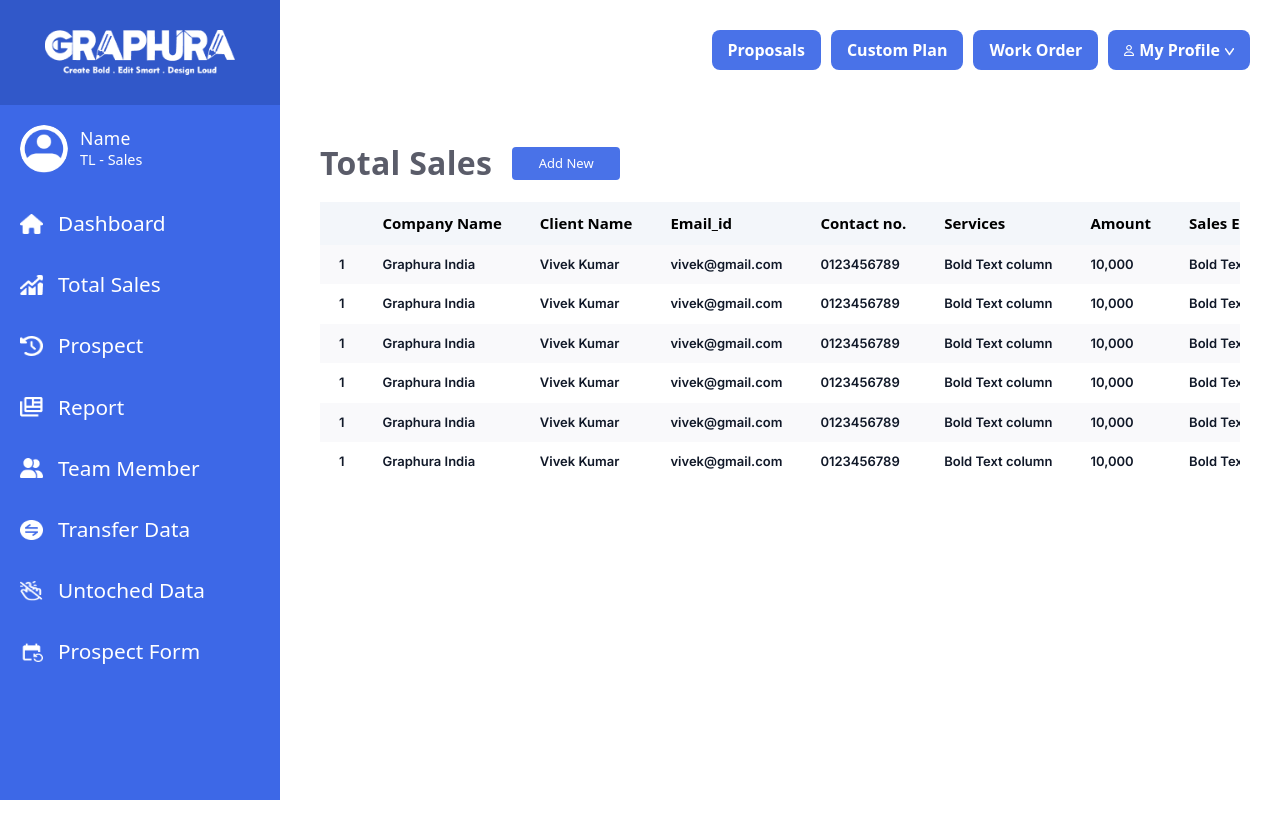
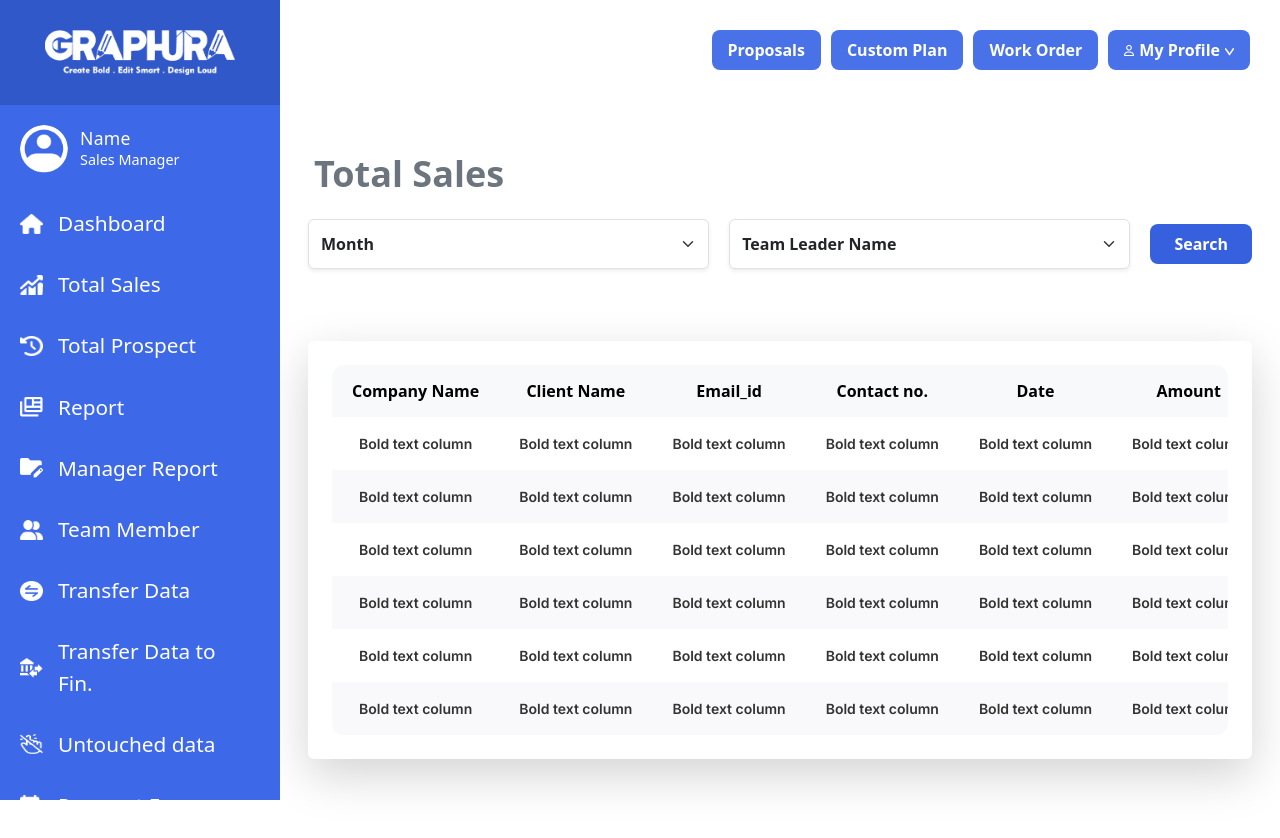
Before and after one commit to vivekkr10/Grphura-Bansari, a React app in the folder frontend/: page / in a window 1280 px wide. Both pictures are taken after a click on the item "Total Sales". Shown: the top 838 px of the page. Before the commit the page ends 800 px from the top, so only its background shows below. Built offline with nearby package versions, Linux system fonts and the light colour scheme; the HTML template or start-up script is replaced by a standard one.

Commit message:
corrected all allignments in salesManager

```diff
--- a/frontend/src/App.jsx
+++ b/frontend/src/App.jsx
@@ -35,7 +35,7 @@ import AccountantSidebar from "./components/accountant/Sidebar";
 import AccountantHeader from "./components/accountant/Header";
 
 function App() {
-  const role = localStorage.getItem("role") || "salesTeamLead"; // Example fallback
+  const role = localStorage.getItem("role") || "salesManager"; // Example fallback
   const currentRoutes = roleBasedRoutes[role] || [];
 
   // Choose header and sidebar dynamically
--- a/frontend/src/pages/salesManager/Salary.jsx
+++ b/frontend/src/pages/salesManager/Salary.jsx
@@ -1,5 +1,4 @@
 import React from "react";
-
 
 const Salary = () => {
   const data = [
@@ -18,7 +17,6 @@ const Salary = () => {
       contact: "Bold text column",
       duration: "Bold text column",
       Amount: "4000/- ",
-
     },
     {
       Name: "Bold text column",
@@ -27,7 +25,6 @@ const Salary = () => {
       contact: "Bold text column",
       duration: "Bold text column",
       Amount: "4000/- ",
-
     },
     {
       Name: "Bold text column",
@@ -36,7 +33,6 @@ const Salary = () => {
       contact: "Bold text column",
       duration: "Bold text column",
       Amount: "4000/- ",
-
     },
     {
       Name: "Bold text column",
@@ -45,7 +41,6 @@ const Salary = () => {
       contact: "Bold text column",
       duration: "Bold text column",
       Amount: "4000/- ",
-
     },
     {
       Name: "Bold text column",
@@ -54,19 +49,21 @@ const Salary = () => {
       contact: "Bold text column",
       duration: "Bold text column",
       Amount: "4000/- ",
-
     },
   ];
 
   return (
-    <div id="sales-report-container" style={{ backgroundColor: "#fff" }}>
+    <div
+      id="sales-report-container"
+      style={{ backgroundColor: "#fff", fontSize: "36px" }}
+    >
       {/* Heading */}
       <h3 id="sales-report-heading">Salary</h3>
 
       {/* Table container */}
       <div id="sales-report-wrapper">
         <div id="sales-report-table-container">
-          <table id="sales-report-table" style={{width:"100%"}}>
+          <table id="sales-report-table" style={{ width: "100%" }}>
             <thead id="sales-report-thead">
               <tr id="sales-report-header-row">
                 <th id="th-company">Name</th>
--- a/frontend/src/pages/salesManager/TotalSales.jsx
+++ b/frontend/src/pages/salesManager/TotalSales.jsx
@@ -1,4 +1,5 @@
 import React from "react";
+import "../../style/salesManager/totalSales.css";
 
 const TotalSales = () => {
   const data = [
@@ -78,111 +79,75 @@ const TotalSales = () => {
 
   return (
     <div
+      id="tsm-totalSales-wrapper"
       className="p-1 mt-5"
       style={{
         backgroundColor: "#fff",
-        marginLeft: "300px",
         minHeight: "100vh",
         padding: "30px",
       }}
     >
-      {/* Transfer Data Section */}
-      <h3 className="fw-bold mb-4 text-secondary">Total Sales</h3>
+      <h3 className="tsm-title fw-bold mb-4 text-secondary">Total Sales</h3>
 
-      {/* Centered dropdowns and button */}
+      {/* FILTER SECTION */}
       <div className="d-flex flex-column mb-5 mx-4">
-        {/* Dropdowns Row */}
         <div
           className="d-flex align-items-center justify-content-between mb-4"
           style={{ gap: "20px" }}
         >
           <div className="d-flex" style={{ gap: "20px", flex: "1" }}>
-            <select
-              className="form-select shadow-sm fw-bold"
-              style={{ width: "100%", maxWidth: "450px", height: "50px" }}
-            >
+            <select className="form-select shadow-sm fw-bold tsm-select">
               <option>Month</option>
             </select>
 
-            <select
-              className="form-select shadow-sm fw-bold"
-              style={{ width: "100%", maxWidth: "450px", height: "50px" }}
-            >
+            <select className="form-select shadow-sm fw-bold tsm-select">
               <option>Team Leader Name</option>
             </select>
           </div>
 
-          <button
-            className="btn btn-primary px-4"
-            style={{
-              whiteSpace: "nowrap",
-              backgroundColor: "#3158c9",
-            }}
-          >
+          <button className="btn btn-primary px-4 tsm-search-btn">
             Search
           </button>
         </div>
       </div>
 
-      {/* Total Sales */}
-
+      {/* TABLE */}
       <div className="d-flex justify-content-center mx-4">
         <div
-          className="table-responsive shadow-lg p-4 bg-white rounded"
-          style={{
-            width: "100%",
-            maxWidth: "1200px",
-            padding: "0px 20px",
-            maxHeight: "300px", // 👈 fixed height for 5 rows
-            minHeight: "380px",
-            overflowX: "auto",
-            overflowY: "hidden",
-            whiteSpace: "nowrap",
-          }}
+          className="tsm-table-container shadow-lg p-4 bg-white rounded"
         >
-          <table
-            className="table table-bordered align-middle text-center text-secondary opacity-75 mb-0"
-            style={{ minWidth: "1200px", lineHeight: "2.2" }}
-          >
-            <thead className="table-light">
+          <div className="tsm-table-wrapper">
+            <table className="tsm-table" style={{ minWidth: "1200px" }}>
+              <thead>
                 <tr>
-                <th className="fw-bold">Company Name</th>
-                <th className="fw-bold">Client Name</th>
-                <th className="fw-bold">Email_id</th>
-                <th className="fw-bold">Contact no.</th>
-                <th className="fw-bold">Date</th>
-                <th className="fw-bold">Amount</th>
-                <th className="fw-bold">TL Name</th>
-                <th className="fw-bold">Sales Executive</th>
-                <th className="fw-bold">Services</th>
-                <th className="fw-bold">Activity</th>
+                  <th>Company Name</th>
+                  <th>Client Name</th>
+                  <th>Email_id</th>
+                  <th>Contact no.</th>
+                  <th>Date</th>
+                  <th>Amount</th>
+                  <th>TL Name</th>
+                  <th>Sales Executive</th>
+                  <th>Services</th>
+                  <th>Activity</th>
                 </tr>
               </thead>
+
               <tbody>
                 {data.map((row, index) => (
                   <tr key={index}>
-                  <td className="fw-semibold">{row.companyName}</td>
-                  <td className="fw-semibold">{row.clientName}</td>
-                  <td className="fw-semibold">{row.email_id}</td>
-                  <td className="fw-semibold">{row.contactNo}</td>
-                  <td className="fw-semibold">{row.Date}</td>
-                  <td className="fw-semibold">{row.Amount}</td>
-                  <td className="fw-semibold">{row.TLname}</td>
-                  <td className="fw-semibold">{row.SalesExecutive}</td>
-                  <td className="fw-semibold">{row.Services}</td>
+                    <td>{row.companyName}</td>
+                    <td>{row.clientName}</td>
+                    <td>{row.email_id}</td>
+                    <td>{row.contactNo}</td>
+                    <td>{row.Date}</td>
+                    <td>{row.Amount}</td>
+                    <td>{row.TLname}</td>
+                    <td>{row.SalesExecutive}</td>
+                    <td>{row.Services}</td>
+
                     <td>
-                    <button
-                      className="btn btn-primary d-flex justify-content-center align-items-center"
-                      style={{
-                        padding: "1px 1px 1px 2px",
-                        whiteSpace: "nowrap",
-                        height: "28px", // height badha di
-                        fontSize: "13px",
-                        backgroundColor: "#0043fcff",
-                      }}
-                    >
-                      View
-                    </button>
+                      <button className="tsm-view-btn">View</button>
                     </td>
                   </tr>
                 ))}
@@ -191,6 +156,7 @@ const TotalSales = () => {
           </div>
         </div>
       </div>
+    </div>
   );
 };
 
--- a/frontend/src/pages/salesManager/UntouchedData.jsx
+++ b/frontend/src/pages/salesManager/UntouchedData.jsx
@@ -98,7 +98,7 @@ const UntouchedData = () => {
   return (
     <div
       id="untouchedData-container"
-      className="container-fluid bg-light min-vh-100"
+      className="container-fluid min-vh-100"
       style={{
         overflowX: "hidden",
         maxWidth: "100vw",
--- a/frontend/src/style/salesManager/teamreport.css
+++ b/frontend/src/style/salesManager/teamreport.css
@@ -1,9 +1,8 @@
 .manager-container {
   margin: 2rem auto;
-  /* width: 80%; */
   padding: 2rem;
   margin-left: var(--sidebar-width);
-  width: calc(100% - var(--sidebar-width));
+  /* width: calc(100% - var(--sidebar-width)); */
   border-radius: 15px;
   text-align: left;
 }
--- /dev/null
+++ b/frontend/src/style/salesManager/totalSales.css
@@ -0,0 +1,94 @@
+:root {
+  --sidebar-width: 280px;
+}
+
+/* PAGE WRAPPER */
+#tsm-totalSales-wrapper {
+  margin-left: var(--sidebar-width);
+  width: calc(100% - var(--sidebar-width));
+}
+
+/* TITLE */
+.tsm-title {
+  padding-left: 30px;
+  font-size: 36px;
+}
+
+/* SELECT */
+.tsm-select {
+  max-width: 450px;
+  height: 50px;
+}
+
+/* SEARCH BUTTON */
+.tsm-search-btn {
+  white-space: nowrap;
+  background-color: #3660DE !important;
+}
+
+/* TABLE CONTAINER */
+.tsm-table-container {
+  width: 100%;
+  max-width: 1200px;
+  min-height: 380px;
+  overflow-x: auto;
+  overflow-y: hidden;
+  white-space: nowrap;
+  padding: 0px 20px;
+  background: white;
+  border-radius: 12px;
+}
+
+/* TABLE WRAPPER */
+.tsm-table-wrapper {
+  overflow-x: auto;
+  background: white;
+  border-radius: 12px;
+}
+
+/* TABLE */
+.tsm-table {
+  width: 100%;
+  border-collapse: collapse;
+  background-color: #fff;
+}
+
+/* HEADER */
+.tsm-table thead th {
+  padding: 14px 20px;
+  font-size: 16px;
+  font-weight: 700;
+  color: #000;
+  background-color: #f8f9fa;
+  border: none !important;
+  text-align: center;
+  white-space: nowrap;
+}
+
+/* CELLS */
+.tsm-table td {
+  padding: 14px 20px;
+  font-size: 14px;
+  font-weight: 600;
+  color: #333;
+  border: none !important;
+  text-align: center;
+  white-space: nowrap;
+}
+
+/* HOVER */
+.tsm-table tbody tr:hover {
+  background-color: #f7f9fc;
+}
+
+/* VIEW BUTTON */
+.tsm-view-btn {
+  padding: 4px 14px;
+  height: 25px;
+  font-size: 13px;
+  background-color: #3660DE;
+  color: #fff;
+  border: none;
+  border-radius: 4px;
+  cursor: pointer;
+}
```
Lines whose indentation alone changed are shown as unchanged.
